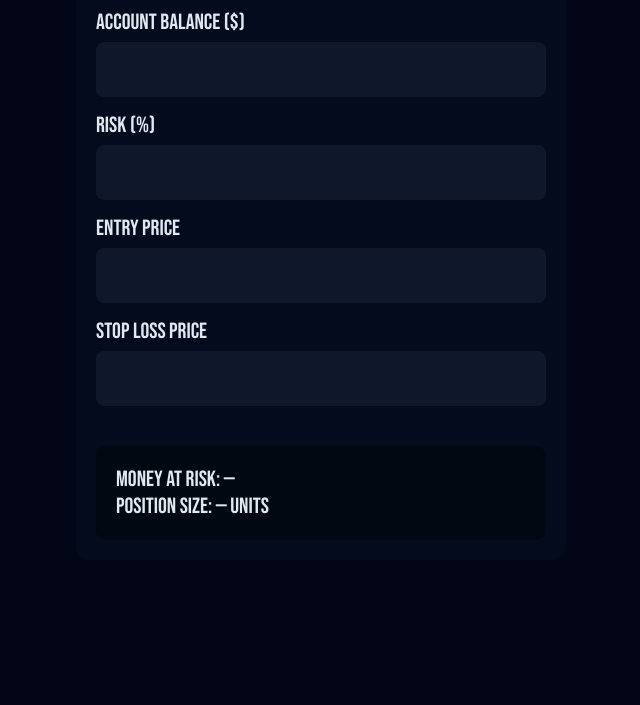
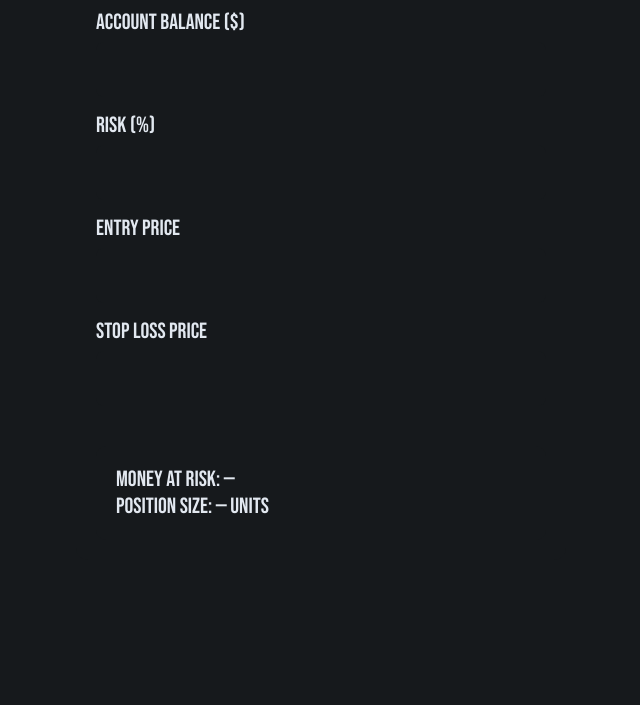
Before and after one commit to sebasssesion/position-calculator-, a plain HTML site: page index.html in a window 1280 px wide. Shown: the part 135-840 px from the top of the page, without its empty margins (319-959 px from the left). Drawn offline with Linux system fonts and the light colour scheme.

Commit message:
Update index.html

```diff
--- a/index.html
+++ b/index.html
@@ -10,7 +10,7 @@
 
     <style>
         body {
-            background-color: #020617;
+            background-color: #16191c;
             color: #e2e8f0;
             font-family: 'Bebas Neue', sans-serif;
             display: flex;
@@ -22,7 +22,7 @@
         }
 
         .calculator-container {
-            background-color: #030b1c;
+            background-color: #16191c;
             width: 90%;
             max-width: 450px;
             padding: 20px;
@@ -50,7 +50,7 @@
             border-radius: 8px;
             border: none;
             outline: none;
-            background-color: #0f172a;
+            background-color: #16191c;
             color: #fff;
             font-family: 'Bebas Neue', sans-serif; /* forces correct font on iOS */
         }
@@ -60,7 +60,7 @@
             margin-top: 40px;
             padding: 20px;
             border-radius: 10px;
-            background-color: #010812;
+            background-color: #16191c;
             font-size: 22px;
         }
 
```
